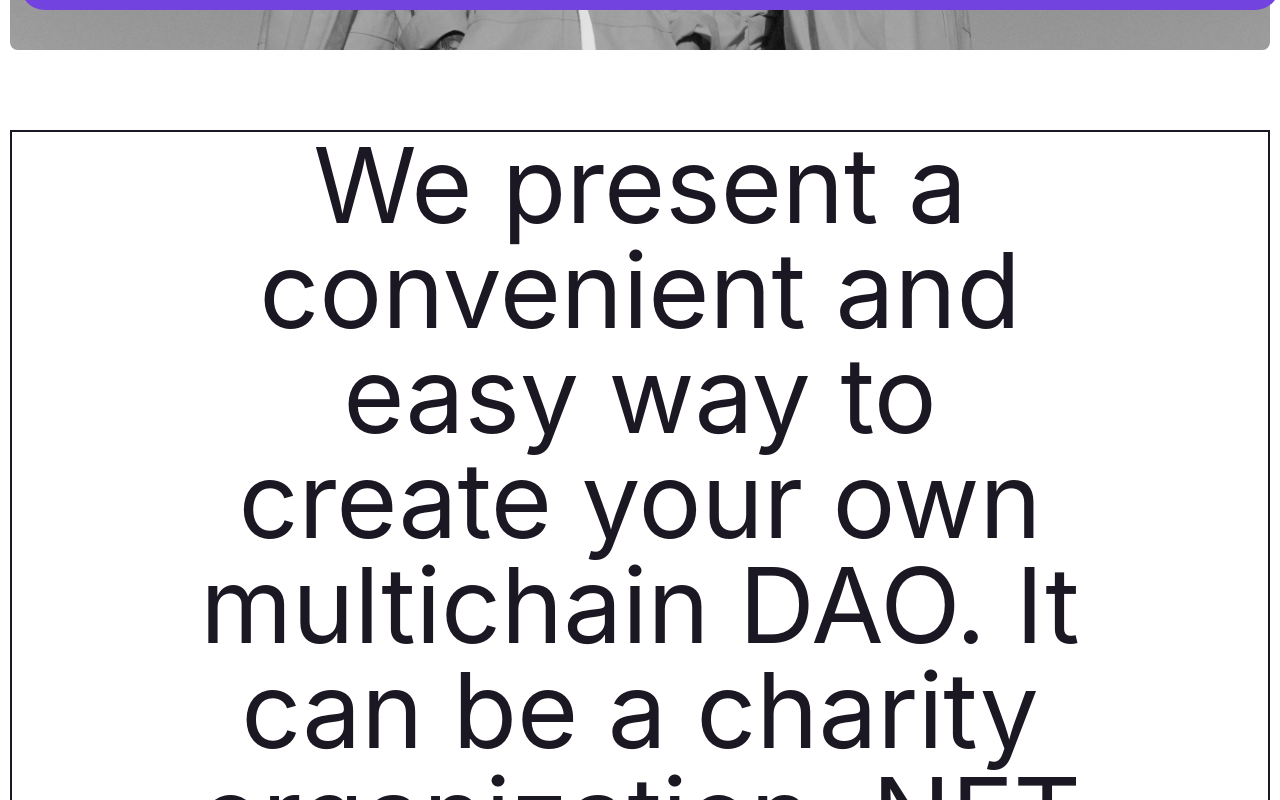
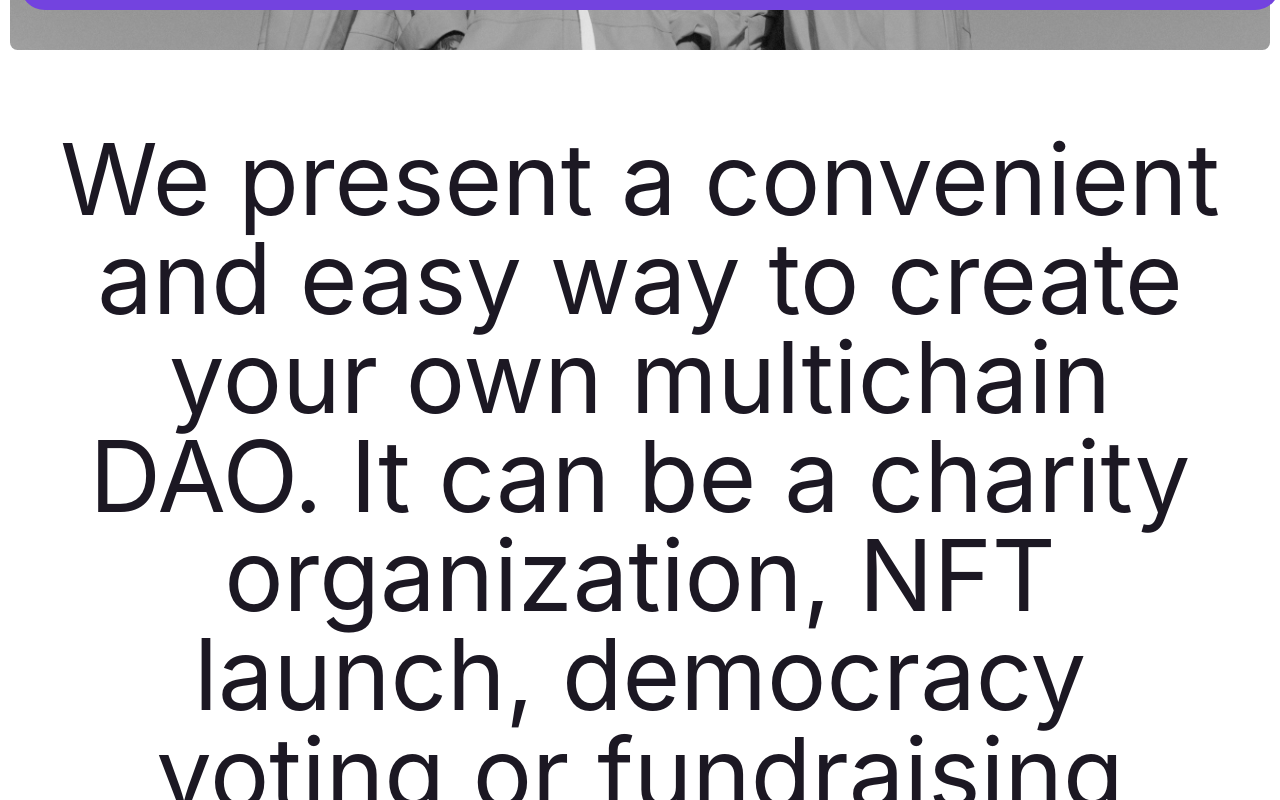
Before and after one commit to New-Connection/newconnection-landing, a React (Create React App) app: page / in a window 1280 px wide. Shown: the part 760-1560 px from the top of the page. Built offline with nearby package versions, Linux system fonts and the light colour scheme; a web font is replaced by a local one.

Commit message:
main text for different screens

```diff
--- a/src/components/TextContent/WeAreContent.tsx
+++ b/src/components/TextContent/WeAreContent.tsx
@@ -1,9 +1,12 @@
 import React from "react";
-
+// sm: "480px",
+// md: "768px",
+// lg: "976px",
+// xl: "1440px",
 export const WeAreSection = () => {
     return (
-        <section className="w-full lg:px-32 lg:my-8 md:h-[150vh] border-2 max-h-screen lg:h-[200vh] text-center">
-            <p className="text-xl xl:text-8xl lg:text-[5.25rem] lg:leading-none md:text-3xl">
+        <section className="w-full max-h-screen px-8 lg:h-[200vh] text-center">
+            <p className="text-3xl sm:text-6xl xl:text-8xl lg:text-[4.95rem] lg:leading-none md:text-4xl">
                 We present a convenient and easy way to create your own multichain DAO. It can be a
                 charity organization, NFT launch, democracy voting or fundraising
             </p>
```
